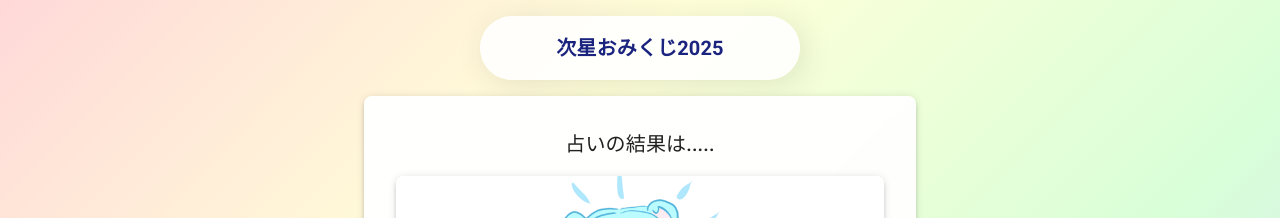
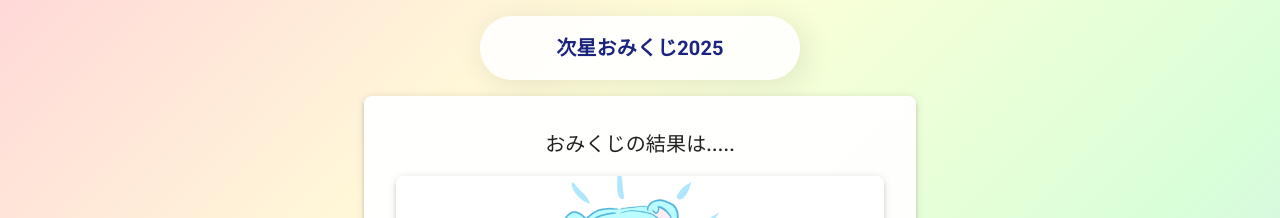
Before and after one commit to rucorabi/nxtp-omikuji, a Next.js app: page /result/ML6Cb8eX in a window 1280 px wide. Shown: the top 218 px of the page. Built offline with nearby package versions, Linux system fonts and the light colour scheme.

Commit message:
Xのリンク先の修正

```diff
--- a/src/app/result/[id]/Component.tsx
+++ b/src/app/result/[id]/Component.tsx
@@ -19,7 +19,7 @@ const Component = ({ fortune }: Props) => {
   return (
     <ResultScene
       fortune={fortune}
-      targetText="占いの結果は....."
+      targetText="おみくじの結果は....."
       resetButtonText={ResetButtonText.draw}
       onClikcOneMore={handleClickOneMore}
     />
--- a/src/components/ResultScene.tsx
+++ b/src/components/ResultScene.tsx
@@ -96,7 +96,7 @@ const ResultScene = ({
           <Typography variant="body2" color="text.secondary">
             提供:
             <Link
-              href={`https://x.com/i/user/${fortune.creator.userId}`}
+              href={`https://x.com/${fortune.creator.screenName}`}
               target="_blank"
               rel="noopener noreferrer"
               sx={{
```
